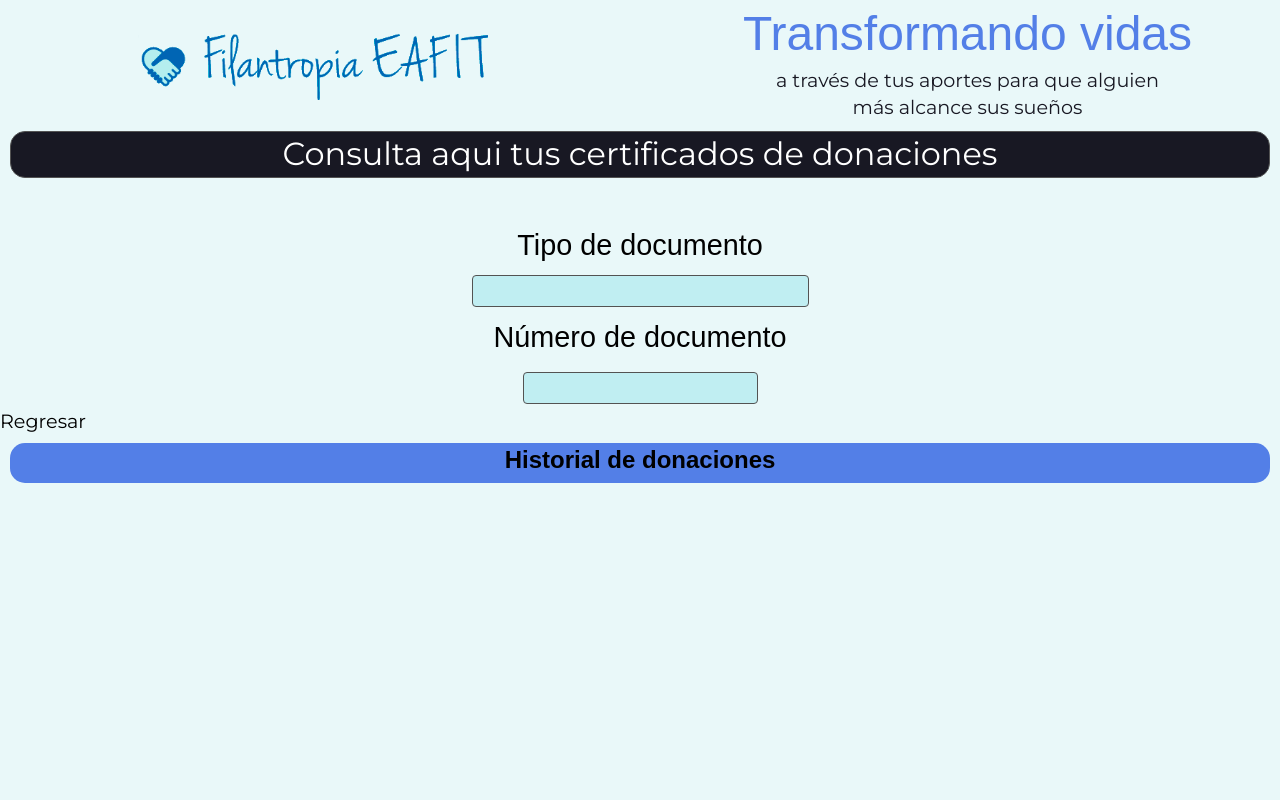
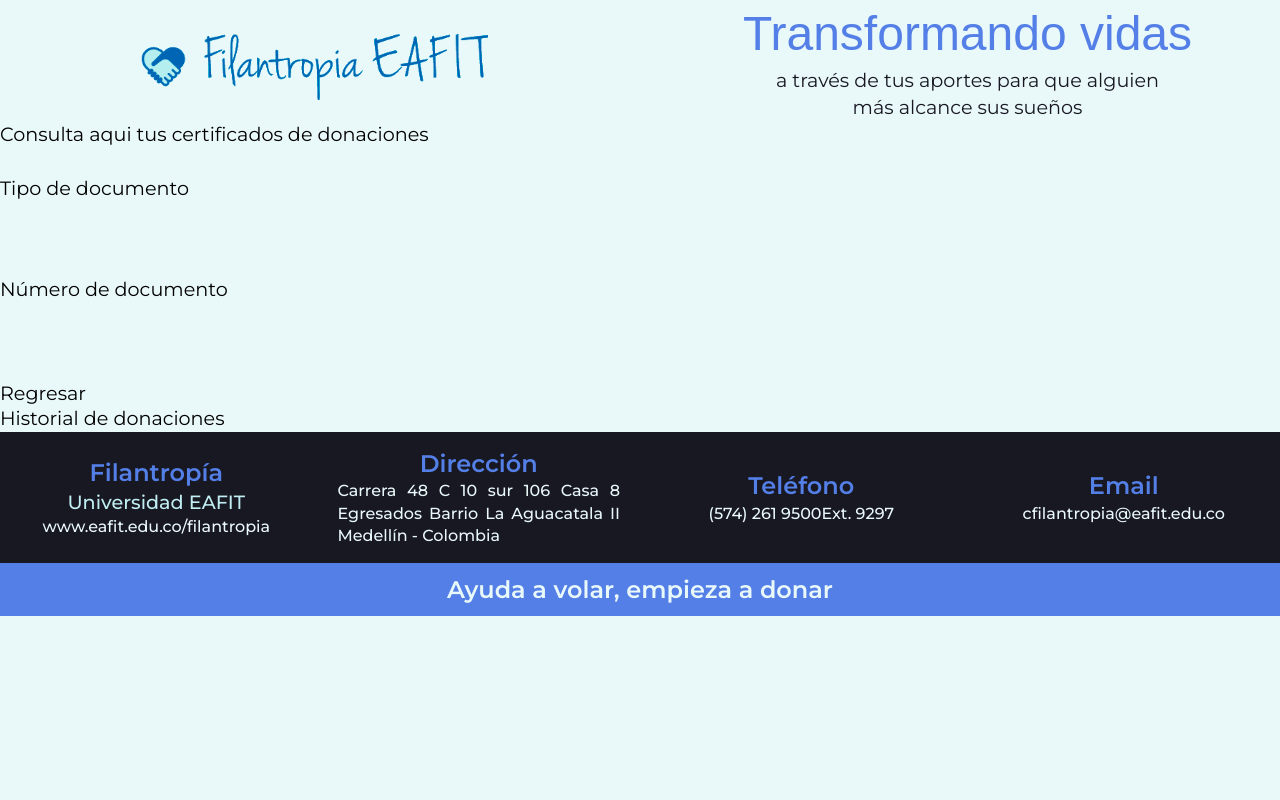
Before and after one commit to nodo-eafit-frontend/gamma-equipo-2, a Next.js app: page /certificados in a window 1280 px wide. Shown: the top 800 px of the page. Built offline with nearby package versions, Linux system fonts and the light colour scheme; a web font is replaced by a local one.

Commit message:
eliminando estilo global

```diff
--- a/styles/components/certificados/_historialCertificados.scss
+++ /dev/null
@@ -1,71 +0,0 @@
-.page {
-  position: relative;
-  background-color: $light-color;
-  text-align: center;
-  justify-content: center;
-}
-.document {
-  font-family: $font-tertiary;
-  font-size: $font-size-m;
-  text-align: center;
-
-  &__consultation {
-    background-color: $dark-color;
-    color: white;
-    text-align: center;
-    font-size: $font-size-l;
-    border: 1px solid rgb(83, 83, 83);
-    border-radius: 15px;
-    margin: 10px;
-    font-family: $font-primary;
-  }
-
-  &__tipe {
-    display: inline-block;
-    padding: 10px;
-    font-size: $font-size-m;
-    font-family: $font-tertiary;
-
-    text-align: center;
-    font-weight: 500;
-
-    &--num {
-      display: inline-block;
-      border: 1px solid rgb(83, 83, 83);
-      border-radius: 4px;
-      background-color: $secundary-color;
-      height: 4vh;
-      margin: 5px;
-      align-items: center;
-    }
-  }
-
-  &__se {
-    display: inline-block;
-    font-family: $font-tertiary;
-    font-size: $font-size-sr;
-    border: 1px solid rgb(83, 83, 83);
-    border-radius: 4px;
-    background-color: $secundary-color;
-    height: 4vh;
-    text-align: center;
-  }
-}
-
-.donation {
-  display: block;
-  background-color: $light-color;
-  height: 50vh;
-  margin: 10px;
-
-  &__do {
-    font-size: $font-size-s;
-    font-family: $font-tertiary;
-    background-color: $primary-color;
-    font-weight: 800;
-    height: 5vh;
-    text-align: center;
-    border-radius: 15px;
-
-  }
-}
--- a/styles/style.scss
+++ b/styles/style.scss
@@ -19,4 +19,3 @@
 @import './components/paginaInicial/header';
 @import './components/paginaInicial/card';
 @import './components/paginaInicial/carouselCausas';
-@import './components/certificados/_historialCertificados';
```
